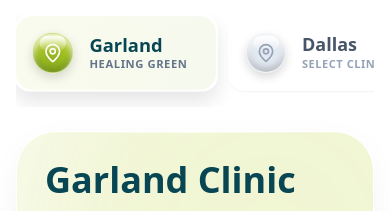
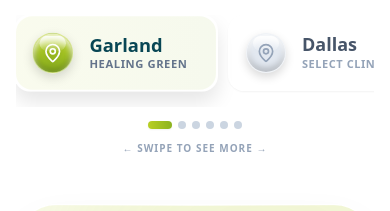
Before and after one commit to itsjluna/careplusdemo, a React (Vite) app: page / in a window 390 px wide. Shown: the part 6340-6551 px from the top of the page. Built offline with nearby package versions, Linux system fonts and the light colour scheme.

Commit message:
Add interactive mobile pagination dots and swipe instructions for the interactive clinics dashboard

```diff
--- a/src/InteractiveClinics.jsx
+++ b/src/InteractiveClinics.jsx
@@ -128,6 +128,26 @@ export default function InteractiveClinics({ mapTexture }) {
         })}
       </div>
 
+      {/* Mobile Swipe Indicators */}
+      <div className="flex lg:hidden flex-col items-center justify-center mt-[-10px] mb-6 space-y-3">
+        <div className="flex items-center space-x-1.5">
+          {CLINICS.map((clinic, index) => (
+            <button
+              key={`dot-${index}`}
+              onClick={() => setActiveClinic(clinic)}
+              className={`h-2 rounded-full transition-all duration-300 ${
+                activeClinic.id === clinic.id ? 'w-6 shadow-sm' : 'w-2 bg-slate-300'
+              }`}
+              style={activeClinic.id === clinic.id ? { background: `linear-gradient(to right, ${clinic.buttonFrom}, ${clinic.buttonTo})` } : {}}
+              aria-label={`Select ${clinic.city}`}
+            />
+          ))}
+        </div>
+        <p className="text-[10px] text-slate-400 font-bold uppercase tracking-widest flex items-center">
+          ← {t('Swipe to see more', 'Desliza para ver más')} →
+        </p>
+      </div>
+
       {/* Main Dashboard Area */}
       <div className="lg:w-2/3 glass-panel rounded-[2.5rem] p-1 border-[4px] border-white shadow-[0_20px_50px_rgba(0,0,0,0.08)] bg-white/50 backdrop-blur-2xl relative overflow-hidden flex flex-col">
         {/* Dynamic Ambient Light Bleed inside the panel */}
```
